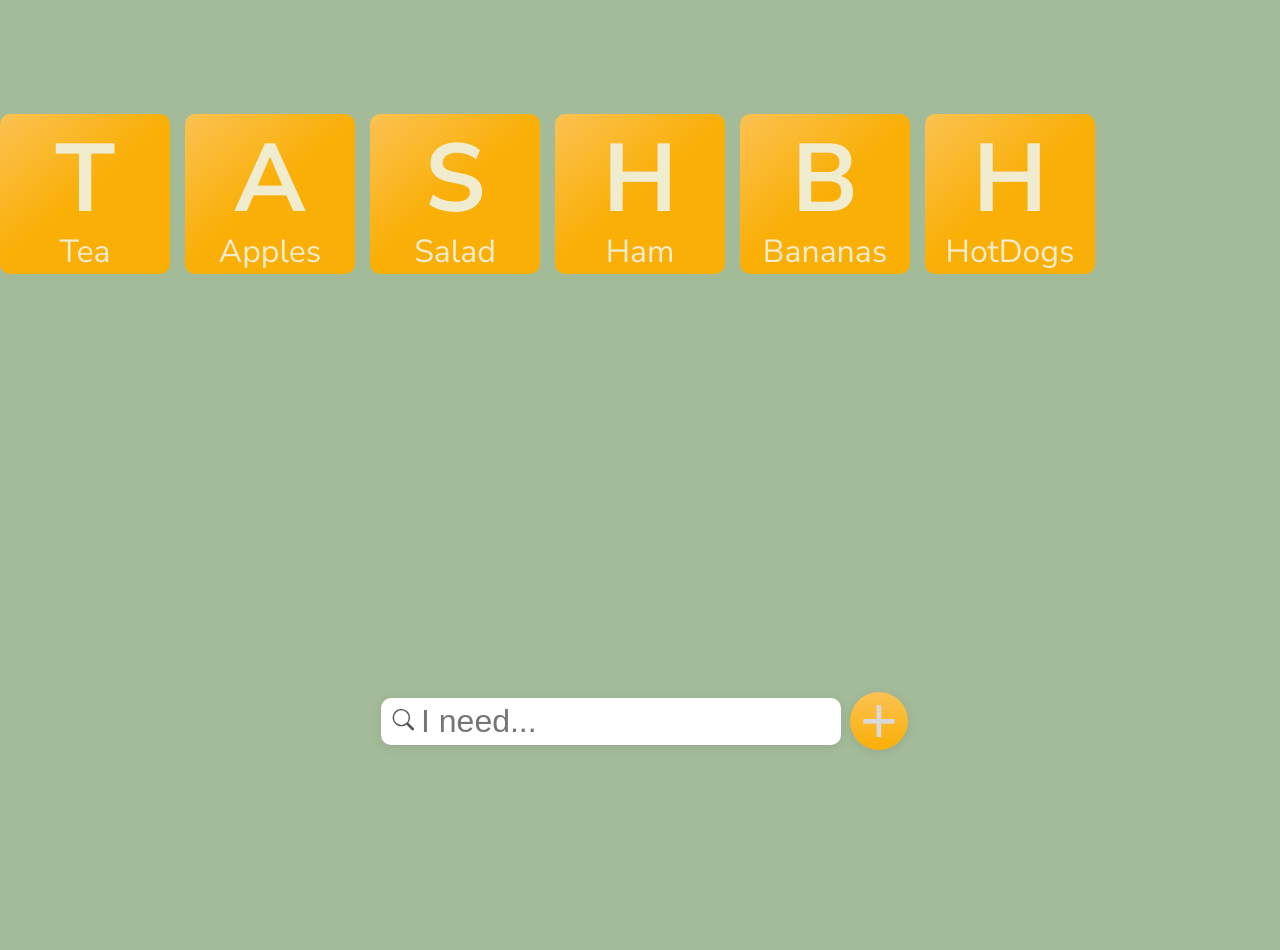
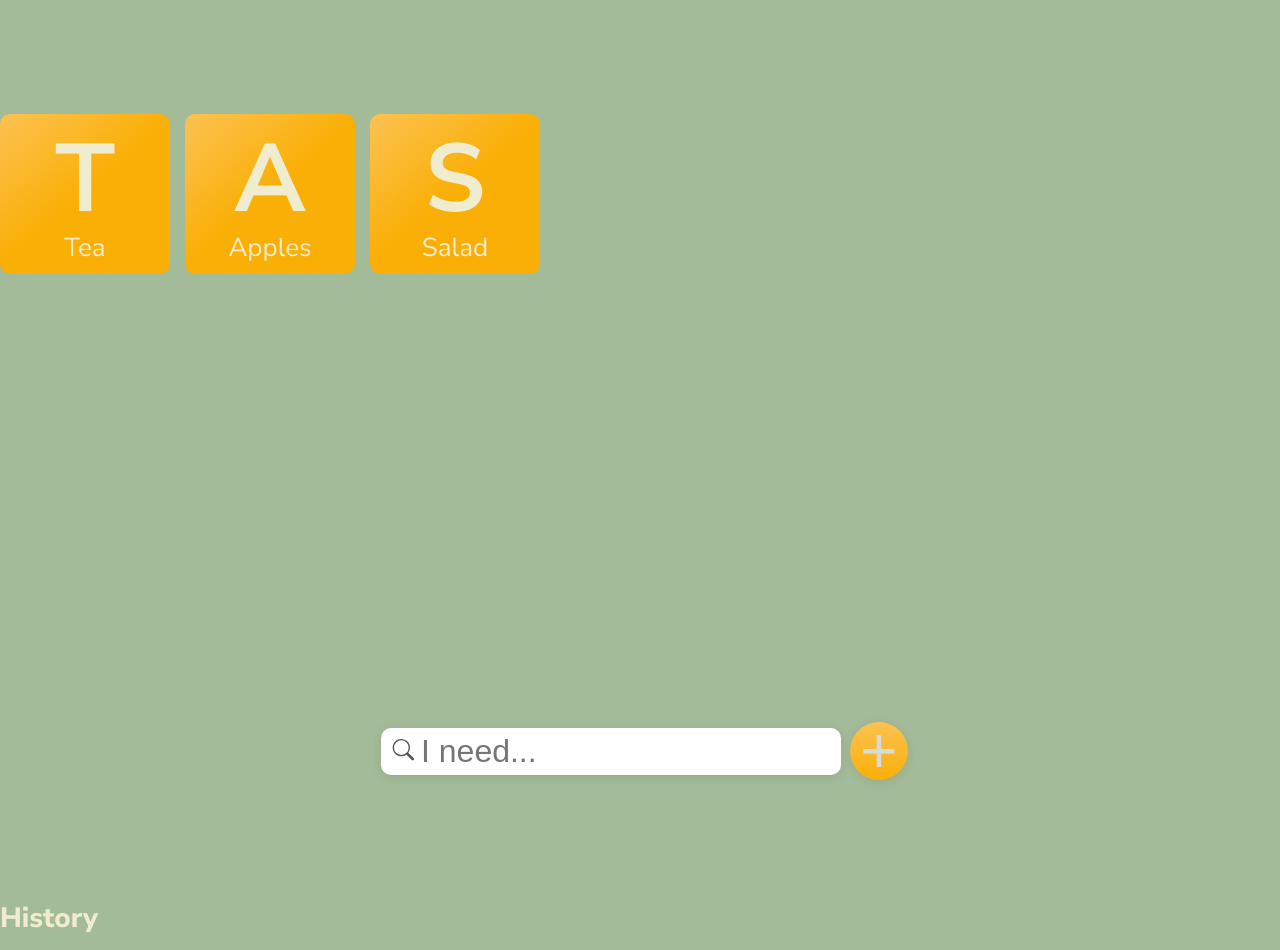
Before and after one commit to BncPntk/EasyGrocery, a React (Create React App) app in the folder easy_grocery/: page / in a window 1280 px wide. Shown: the top 950 px of the page. Before the commit the page ends 800 px from the top, so only its background shows below. Built offline with nearby package versions, Linux system fonts and the light colour scheme.

Commit message:
feat: main logic + history

```diff
--- a/easy_grocery/src/components/App.js
+++ b/easy_grocery/src/components/App.js
@@ -1,25 +1,29 @@
 import '../styles.css';
+import BoughtItemsList from './BoughtItemsList';
 import ItemsList from './ItemsList';
 import Search from './Search';
 import SortButton from './SortButton';
+import { useState } from 'react';
 
-const items = [
+const itemsInit = [
   { id: 1, name: 'Tea', checked: false },
   { id: 2, name: 'Apples', checked: false },
   { id: 3, name: 'Salad', checked: false },
   { id: 4, name: 'Ham', checked: true },
   { id: 5, name: 'Bananas', checked: true },
-  { id: 7, name: 'HotDogs', checked: false },
 ];
 
 export default function App() {
+  const [items, setItems] = useState(itemsInit);
+
   return (
     <div className='container'>
       <SortButton>
         <span>⬆⬇</span>Sort list
       </SortButton>
-      <ItemsList items={items} />
-      <Search></Search>
+      <ItemsList items={items} setItems={setItems} />
+      <BoughtItemsList items={items} setItems={setItems} />
+      <Search items={items} setItems={setItems}></Search>
     </div>
   );
 }
--- /dev/null
+++ b/easy_grocery/src/components/BoughtItemsList.js
@@ -0,0 +1,15 @@
+import Item from './Item';
+
+export default function BoughtItemsList({ items, setItems }) {
+  const filreredItems = items.filter((item) => item.checked);
+  return (
+    <div>
+      {filreredItems.length > 0 ? <p className='history_text'>History</p> : ''}
+      <div className='bought_items_list'>
+        {filreredItems.map((item, i) => (
+          <Item item={item} key={i} setItems={setItems} />
+        ))}
+      </div>
+    </div>
+  );
+}
--- a/easy_grocery/src/components/Item.js
+++ b/easy_grocery/src/components/Item.js
@@ -1,8 +1,31 @@
-export default function Item({ item }) {
-  return (
-    <div className='item'>
-      <h3>{item.name.charAt(0)}</h3>
-      <p>{item.name}</p>
-    </div>
-  );
+export default function Item({ item, items, setItems }) {
+  function handleBought() {
+    setItems((prevItems) => {
+      return prevItems.map((prevItem) => {
+        if (prevItem.id === item.id) {
+          return { ...prevItem, checked: !prevItem.checked };
+        }
+        return prevItem;
+      });
+    });
+  }
+  if (item.checked) {
+    return (
+      <div className='item bought_item' onClick={handleBought}>
+        <h3>{item.name.charAt(0)}</h3>
+        <p className={item.name.length > 10 ? 'item_text_small' : 'item_text_normal'}>
+          {item.name.length > 34 ? item.name.slice(0, 31) + '...' : item.name}
+        </p>
+      </div>
+    );
+  } else {
+    return (
+      <div className='item' onClick={handleBought}>
+        <h3>{item.name.charAt(0)}</h3>
+        <p className={item.name.length > 10 ? 'item_text_small' : 'item_text_normal'}>
+          {item.name.length > 34 ? item.name.slice(0, 31) + '...' : item.name}
+        </p>
+      </div>
+    );
+  }
 }
--- a/easy_grocery/src/components/ItemsList.js
+++ b/easy_grocery/src/components/ItemsList.js
@@ -1,10 +1,11 @@
 import Item from './Item';
 
-export default function ItemsList({ items }) {
+export default function ItemsList({ items, setItems }) {
+  const filteredItems = items.filter((item) => !item.checked);
   return (
     <div className='items_list'>
-      {items.map((item, i) => (
-        <Item item={item} key={i} />
+      {filteredItems.map((item, i) => (
+        <Item item={item} key={i} items={items} setItems={setItems} />
       ))}
     </div>
   );
--- a/easy_grocery/src/components/Search.js
+++ b/easy_grocery/src/components/Search.js
@@ -1,13 +1,42 @@
-export default function Search() {
+import { useState } from 'react';
+
+export default function Search({ items, setItems }) {
+  const [inputValue, setInputValue] = useState('');
+
+  function handleAddItem() {
+    if (inputValue.trim() === '') return;
+
+    const newItem = {
+      id: Number(items.length + 1),
+      name: inputValue,
+      checked: false,
+    };
+
+    setItems((prevItems) => [...prevItems, newItem]);
+    setInputValue('');
+  }
+
+  function handleSubmit(e) {
+    e.preventDefault();
+    handleAddItem();
+  }
+
   return (
     <div className='search_container'>
-      <form className='search_form' action=''>
+      <form className='search_form' onSubmit={handleSubmit}>
         <label htmlFor='search' className='search_icon'>
           <svg xmlns='http://www.w3.org/2000/svg' width='32' height='32' fill='#555555' viewBox='0 0 20 24'>
             <path d='M11.742 10.344a6.5 6.5 0 1 0-1.397 1.398h-.001c.03.04.062.078.098.115l3.85 3.85a1 1 0 0 0 1.415-1.414l-3.85-3.85a1.007 1.007 0 0 0-.115-.1zM12 6.5a5.5 5.5 0 1 1-11 0 5.5 5.5 0 0 1 11 0z' />
           </svg>
         </label>
-        <input id='search' className='search_input' type='text' placeholder='I need...' />
+        <input
+          id='search'
+          className='search_input'
+          type='text'
+          placeholder='I need...'
+          value={inputValue}
+          onChange={(e) => setInputValue(e.target.value)}
+        />
         <button className='search_button'>+</button>
       </form>
     </div>
--- a/easy_grocery/src/styles.css
+++ b/easy_grocery/src/styles.css
@@ -10,15 +10,17 @@ body {
 .container {
   /* background-color: #fff; */
   margin: 64px auto;
-  display: flex;
   position: relative;
   width: 1465px;
-  height: calc(100vh - 128px);
+  /* height: calc(100vh - 128px); */
+  height: auto;
   justify-content: center;
 }
+
 .items_list {
+  /* background: #000; */
   display: grid;
-  margin-top: 50px;
+  padding-top: 50px;
   grid-template-columns: repeat(8, 1fr);
   grid-template-rows: repeat(4, 1fr);
   grid-column-gap: 15px;
@@ -33,6 +35,7 @@ body {
   border-radius: 10px;
   transition: transform 0.2s;
   text-align: center;
+  overflow-wrap: break-word;
 }
 .item:hover {
   cursor: pointer;
@@ -44,9 +47,34 @@ body {
   font-size: 96px;
   margin-bottom: -15px;
 }
-.item p {
+
+.item_text_normal {
   color: #f0eccf;
-  font-size: 32px;
+  font-size: 26px;
+}
+
+.item_text_small {
+  color: #f0eccf;
+  font-size: 16px;
+}
+
+.bought_items_list {
+  /* background: red; */
+  display: grid;
+  grid-template-columns: repeat(8, 1fr);
+  grid-template-rows: repeat(4, 1fr);
+  grid-column-gap: 15px;
+  grid-row-gap: 15px;
+}
+
+.bought_item {
+  background: rgb(95, 90, 79);
+}
+.history_text {
+  margin: 100px 0 15px 0;
+  font-size: 28px;
+  color: #f0eccf;
+  font-weight: 900;
 }
 
 .sort_button {
@@ -77,7 +105,7 @@ body {
 .search_container {
   position: fixed;
   left: 50%;
-  bottom: 50px;
+  bottom: 20px;
   transform: translateX(-50%);
 }
 
```
Also changed, not shown: 1 other file (tests, documents, lock files or other folders).
